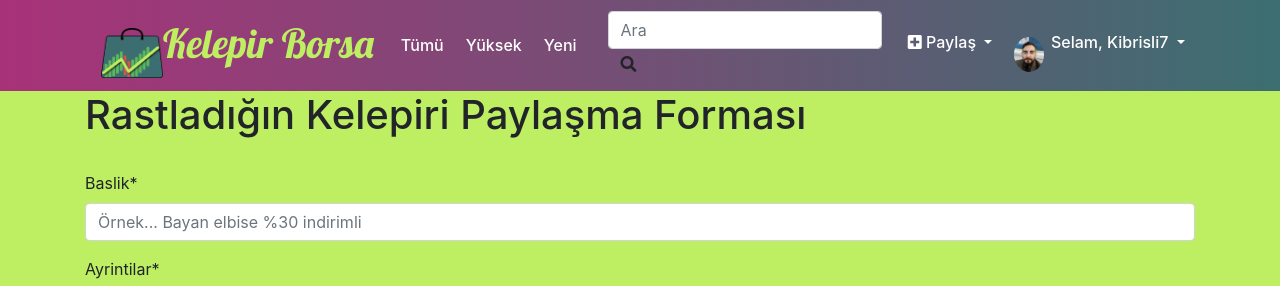
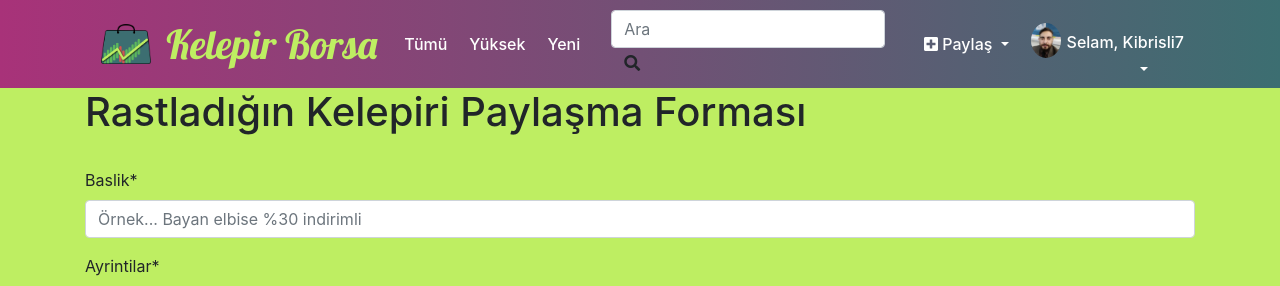
Before and after one commit to bitFez/kelepir, a Django app: page /paylas/ in a window 1280 px wide. Shown: the top 286 px of the page. Run offline with Django 3.2, Linux system fonts and the light colour scheme; a user stored in the database is signed in; data comes from the database, SQL or seed files in the repository; both versions use the stored data as it was after the commit; parts of the project's set-up code (start-up, migrations or seed data) failed here and were passed over; some libraries are stand-ins or nearby versions.

Commit message:
fixed the navbar layout and layout of index and detail pages

```diff
--- a/static/css/navbar.css
+++ b/static/css/navbar.css
@@ -8,6 +8,9 @@
 }
 .navbar-brand {
   color: #beee62!important;
+  padding: 0;
+  height: 40px;
+  line-height: 40px;
 }
 .navText{
   font-family: 'Lobster', cursive;
@@ -18,10 +21,15 @@
   margin: 3px;
   color: #fff!important;
   font-weight: 500;
+
 }
 .navbar-nav{
   text-align: right;
   margin-right: 20px;
+  padding-top: 0;
+  padding-bottom: 0;
+  height: 50px;
+  line-height: 50px;
 }
 .menu-bar .navbar-toggler {
   padding-right: 20px;
--- a/templates/navbar.html
+++ b/templates/navbar.html
@@ -6,13 +6,13 @@
         <!--<button class="navbar-toggler" type="button" data-toggle="collapse" data-target="#navbarNav" aria-controls="navbarNav" aria-expanded="false" aria-label="Toggle navigation">
           <i class="fas fa-bars"></i>
         </button>-->
-        <a class="navbar-brand" href="/"><img src="/images/kelepirBorsa_logo2.png" height="50"><span class="navText">Kelepir Borsa</span></a>
+        <a class="navbar-brand" href="/"><img src="/images/kelepirBorsa_logo2.png" height="40"></a><a href="/"><span class="navText navbar-brand"> Kelepir Borsa</span></a>
 
-        <button class="navbar-toggler" type="button" data-toggle="collapse" data-target="#navbar-list" aria-controls="navbarNav" aria-expanded="false" aria-label="Toggle navigation">
+        <button class="navbar-toggler h-100" type="button" data-toggle="collapse" data-target="#navbar-list" aria-controls="navbarNav" aria-expanded="false" aria-label="Toggle navigation">
           <span class="navbar-toggler-icon"></span>
         </button>
         <div class="collapse navbar-collapse" id="navbar-list">
-          <ul class="navbar-nav">
+          <ul class="navbar-nav h-100">
             <li class="nav-item">
               <a class="nav-link" href="/">Tümü</a>
             </li>
@@ -28,7 +28,7 @@
             </li>
           -->
           </ul>
-          <div class="right-side d-flex">
+          <div class="right-side d-flex h-100">
             <form class="form-inline my-2 my-lg-0" action="{% url 'index' %}">
               <input class="form-control mr-2" type="search" placeholder="Ara" aria-label="Ara" name='q'>
               <button class="btn btn-secondary-lg my-2 my-sm-0" type="submit"><i class="fas fa-search"></i></button>
@@ -38,7 +38,7 @@
 
         <!-- Right side -->
 
-          <ul class="navbar-nav">
+          <ul class="navbar-nav d-lg-flex align-items-center">
             {% if user.is_authenticated %}
               <li class="nav-item dropdown">
                 <a class="nav-link dropdown-toggle" href="#" id="navbarDropdownMenuLink" role="button" data-toggle="dropdown" aria-haspopup="true" aria-expanded="false">
@@ -57,7 +57,9 @@
                 {% else %}
                   <img src="/static/images/profiler/profile.png" class="navbar-img rounded-circle">
                 {% endif %}
-                Selam, {{request.user|capfirst}}
+                <div class="">
+                  Selam, {{request.user|capfirst}}
+                </div>
                 </a>
                 <div class="dropdown-menu" aria-labelledby="navbarDropdownMenuLink">
                   <a class="dropdown-item" href="{% url 'edit_profile' %}"></i>Profilini Güncelle</a>
```
Also changed, not shown: madde/templates/madde/index.html (+32 -9 lines), madde/templates/madde/maddeler_detail.html (+55 -11 lines), db.sqlite3.
